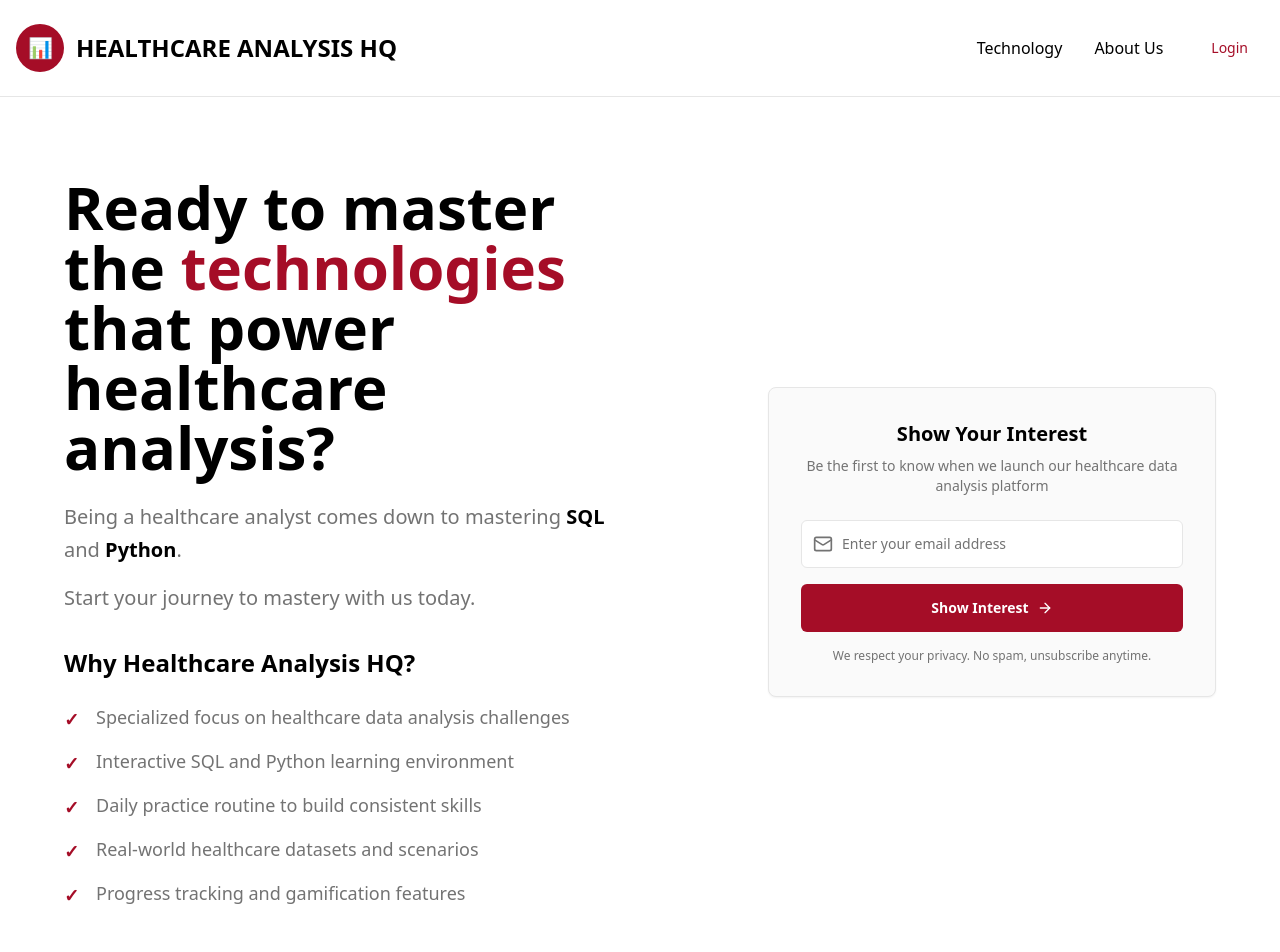
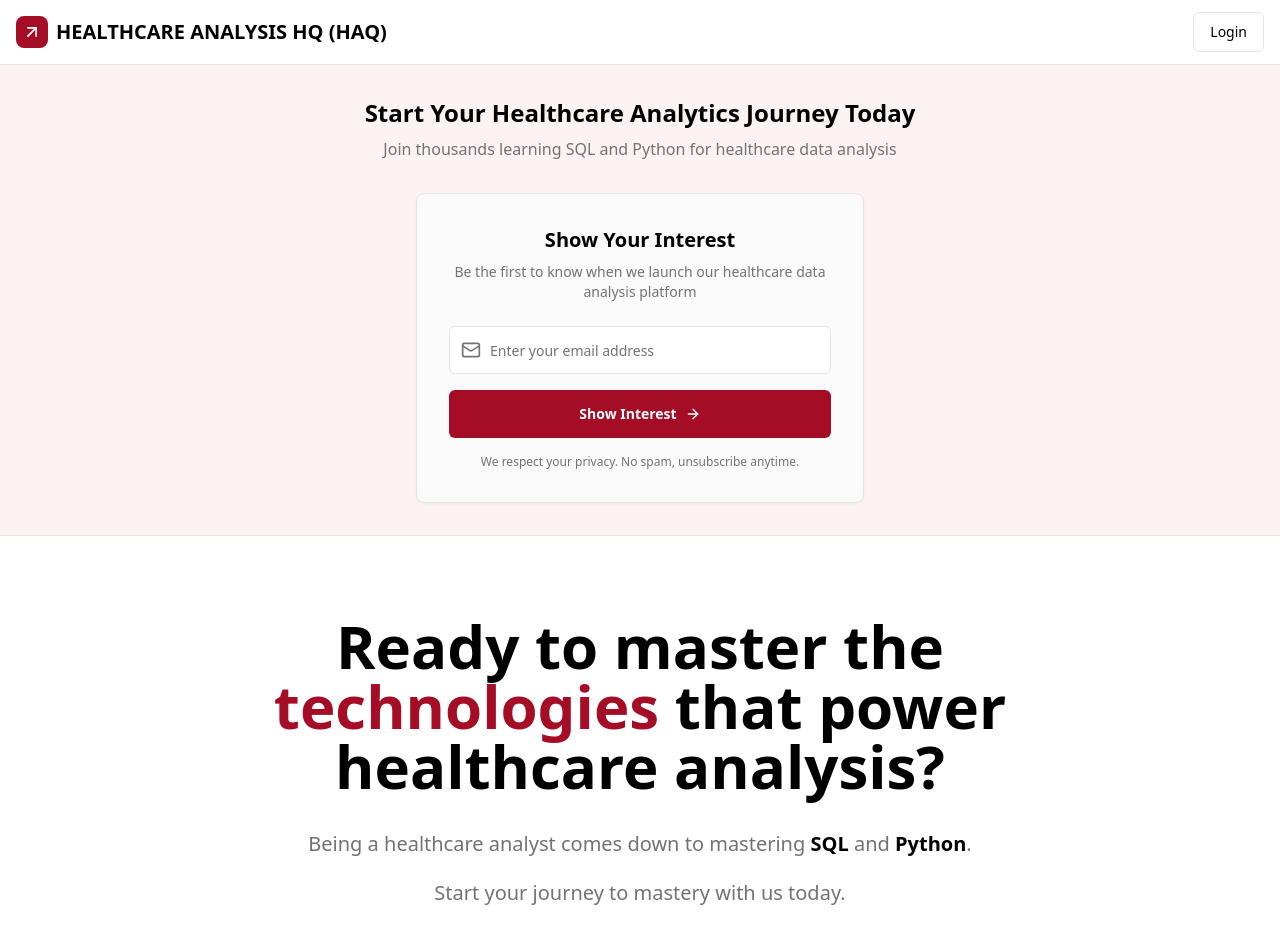
Before and after one commit to Agalyakarthik/curious-signup-page, a React (Vite) app: page / in a window 1280 px wide. Shown: the top 952 px of the page. Built offline with nearby package versions, Linux system fonts and the light colour scheme.

Commit message:
Refactor header navigation
Remove "Technology", "About Us", and "Login" links from the header. Move the "Interest" section to the top of the navigation for a more intuitive and professional user experience.

```diff
--- a/src/components/Header.tsx
+++ b/src/components/Header.tsx
@@ -1,33 +1,24 @@
+import { ArrowUpRight } from "lucide-react";
 import { Button } from "@/components/ui/button";
 
 export const Header = () => {
   return (
-    <header className="bg-white border-b border-border">
-      <div className="container mx-auto px-4 py-6">
-        <div className="flex items-center justify-between">
-          {/* Logo */}
-          <div className="flex items-center gap-3">
-            <div className="w-12 h-12 bg-primary rounded-full flex items-center justify-center">
-              <span className="text-white font-bold text-xl">📊</span>
-            </div>
-            <h1 className="text-2xl font-bold text-foreground">
-              HEALTHCARE ANALYSIS HQ
-            </h1>
+    <header className="border-b border-border bg-background/95 backdrop-blur supports-[backdrop-filter]:bg-background/60 sticky top-0 z-50">
+      <div className="container mx-auto px-4 h-16 flex items-center justify-between">
+        {/* Logo */}
+        <div className="flex items-center space-x-2">
+          <div className="w-8 h-8 bg-primary rounded-lg flex items-center justify-center">
+            <ArrowUpRight className="w-5 h-5 text-white" />
           </div>
+          <span className="text-xl font-bold text-foreground">
+            HEALTHCARE ANALYSIS HQ (HAQ)
+          </span>
+        </div>
 
-          {/* Navigation */}
-          <nav className="hidden md:flex items-center gap-8">
-            <a href="#" className="text-foreground hover:text-primary transition-colors font-medium">
-              Technology
-            </a>
-            <a href="#" className="text-foreground hover:text-primary transition-colors font-medium">
-              About Us
-            </a>
-            <Button variant="ghost" className="text-primary hover:text-primary font-medium">
-              Login
-            </Button>
-          </nav>
-        </div>
+        {/* Login Button */}
+        <Button variant="outline" className="border-border hover:bg-muted">
+          Login
+        </Button>
       </div>
     </header>
   );
--- a/src/pages/Index.tsx
+++ b/src/pages/Index.tsx
@@ -6,18 +6,36 @@ const Index = () => {
     <div className="min-h-screen bg-background">
       <Header />
 
+      {/* Interest Capture Section - Moved to top */}
+      <section className="bg-primary/5 border-b border-border">
+        <div className="container mx-auto px-4 py-8">
+          <div className="max-w-4xl mx-auto">
+            <div className="text-center mb-8">
+              <h2 className="text-2xl font-bold text-foreground mb-2">
+                Start Your Healthcare Analytics Journey Today
+              </h2>
+              <p className="text-muted-foreground">
+                Join thousands learning SQL and Python for healthcare data analysis
+              </p>
+            </div>
+            <div className="flex justify-center">
+              <InterestCapture />
+            </div>
+          </div>
+        </div>
+      </section>
+
       <main className="container mx-auto px-4 py-20">
-        <div className="grid lg:grid-cols-2 gap-16 items-center max-w-6xl mx-auto">
-          {/* Left side - Content */}
-          <div className="space-y-8">
-            <div className="space-y-6">
-              <h2 className="text-5xl lg:text-6xl font-bold text-foreground leading-tight">
+        <div className="max-w-4xl mx-auto">
+          {/* Main Content */}
+          <div className="text-center space-y-8 mb-16">
+            <h1 className="text-5xl lg:text-6xl font-bold text-foreground leading-tight">
               Ready to master the{" "}
               <span className="text-primary">technologies</span>{" "}
               that power healthcare analysis?
-              </h2>
+            </h1>
 
-              <div className="space-y-4 text-xl text-muted-foreground leading-relaxed">
+            <div className="space-y-4 text-xl text-muted-foreground leading-relaxed max-w-3xl mx-auto">
               <p>
                 Being a healthcare analyst comes down to mastering{" "}
                 <span className="font-semibold text-foreground">SQL</span> and{" "}
@@ -30,39 +48,32 @@ const Index = () => {
           </div>
 
           {/* Why Healthcare Analysis HQ */}
-            <div className="space-y-6">
-              <h3 className="text-2xl font-bold text-foreground">
+          <div className="space-y-8 mb-20">
+            <h3 className="text-3xl font-bold text-foreground text-center">
               Why Healthcare Analysis HQ?
             </h3>
 
-              <div className="space-y-4">
+            <div className="grid md:grid-cols-2 gap-6 max-w-4xl mx-auto">
               <div className="flex items-start gap-3">
-                  <div className="w-5 h-5 text-primary font-bold text-lg flex-shrink-0 mt-0.5">✓</div>
+                <div className="w-6 h-6 text-primary font-bold text-xl flex-shrink-0 mt-1">✓</div>
                 <span className="text-lg text-muted-foreground">Specialized focus on healthcare data analysis challenges</span>
               </div>
               <div className="flex items-start gap-3">
-                  <div className="w-5 h-5 text-primary font-bold text-lg flex-shrink-0 mt-0.5">✓</div>
+                <div className="w-6 h-6 text-primary font-bold text-xl flex-shrink-0 mt-1">✓</div>
                 <span className="text-lg text-muted-foreground">Interactive SQL and Python learning environment</span>
               </div>
               <div className="flex items-start gap-3">
-                  <div className="w-5 h-5 text-primary font-bold text-lg flex-shrink-0 mt-0.5">✓</div>
+                <div className="w-6 h-6 text-primary font-bold text-xl flex-shrink-0 mt-1">✓</div>
                 <span className="text-lg text-muted-foreground">Daily practice routine to build consistent skills</span>
               </div>
               <div className="flex items-start gap-3">
-                  <div className="w-5 h-5 text-primary font-bold text-lg flex-shrink-0 mt-0.5">✓</div>
+                <div className="w-6 h-6 text-primary font-bold text-xl flex-shrink-0 mt-1">✓</div>
                 <span className="text-lg text-muted-foreground">Real-world healthcare datasets and scenarios</span>
               </div>
-                <div className="flex items-start gap-3">
-                  <div className="w-5 h-5 text-primary font-bold text-lg flex-shrink-0 mt-0.5">✓</div>
+              <div className="flex items-start gap-3 md:col-span-2 justify-center">
+                <div className="w-6 h-6 text-primary font-bold text-xl flex-shrink-0 mt-1">✓</div>
                 <span className="text-lg text-muted-foreground">Progress tracking and gamification features</span>
               </div>
-              </div>
-            </div>
-          </div>
-
-          {/* Right side - Interest Capture Form */}
-          <div className="flex justify-center lg:justify-end">
-            <InterestCapture />
             </div>
           </div>
 
@@ -158,6 +169,7 @@ const Index = () => {
             </div>
           </div>
         </div>
+        </div>
       </main>
 
       {/* Footer */}
```
Lines whose indentation alone changed are shown as unchanged.
